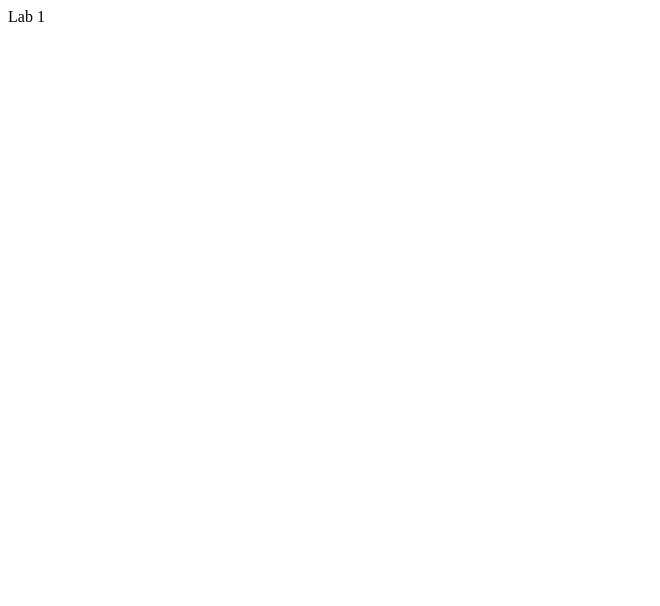
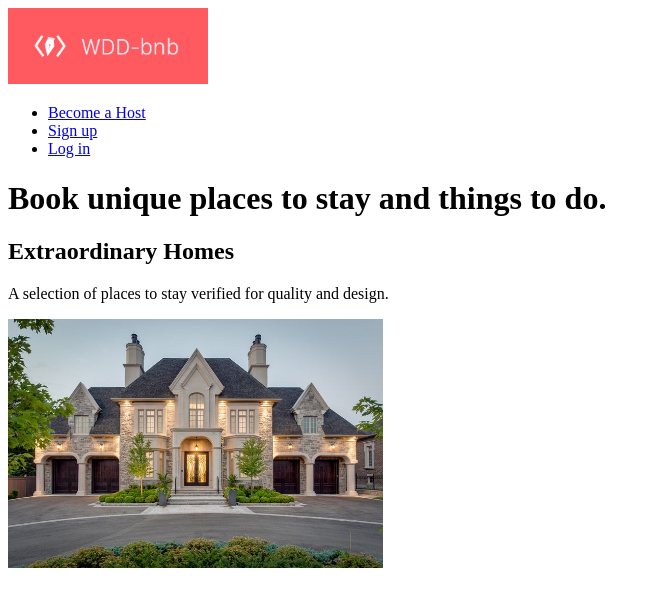
Before and after one commit to criispyumii/criispyumii.github.io, a plain HTML site: page labs/lab1/index.html in a window 1280 px wide. Shown: the whole page, without its empty margins (0-660 px from the left). Drawn offline with Linux system fonts and the light colour scheme.

Commit message:
Add files via upload

```diff
--- a/labs/lab1/index.html
+++ b/labs/lab1/index.html
@@ -1,6 +1,40 @@
-<!DOCTYPE html>
+<!doctype html>
 <html>
-    <body>
-        Lab 1
-    </body>
+
+<head>
+    <title>
+        WDD-BnB Catalog
+    </title>
+</head>
+<header>
+
+    <!-- We can put an image in a link -->
+    <a href="home">
+        <img src="img/logo.png" width = "200" alt=" ">
+    </a>
+
+    <!-- Navigation block (links to other pages), also semantic! -->
+    <nav>
+        <ul>
+            <li><a href="become-host">Become a Host</a></li>
+            <li><a href="sign-up">Sign up</a></li>
+            <li><a href="log-in">Log in</a></li>
+        </ul>
+    </nav>
+
+<!-- don't forget to close the header tag! -->
+</header>
+<body>
+    <h1>Book unique places to stay and things to do.</h1>
+<section>
+
+    <h2>Extraordinary Homes</h2>
+
+    <p>
+       A selection of places to stay verified for quality and design.
+    </p>
+    <img src = "img/mansion.jpeg" width = "375"/>
+</section>
+</body>
+
 </html>
```
Also changed, not shown: labs/lab1/img/city.png (added), labs/lab1/img/house.png (added), labs/lab1/img/logo.png (added), labs/lab1/img/mansion.jpeg (added), labs/lab1/img/sushimaking.png (added).
